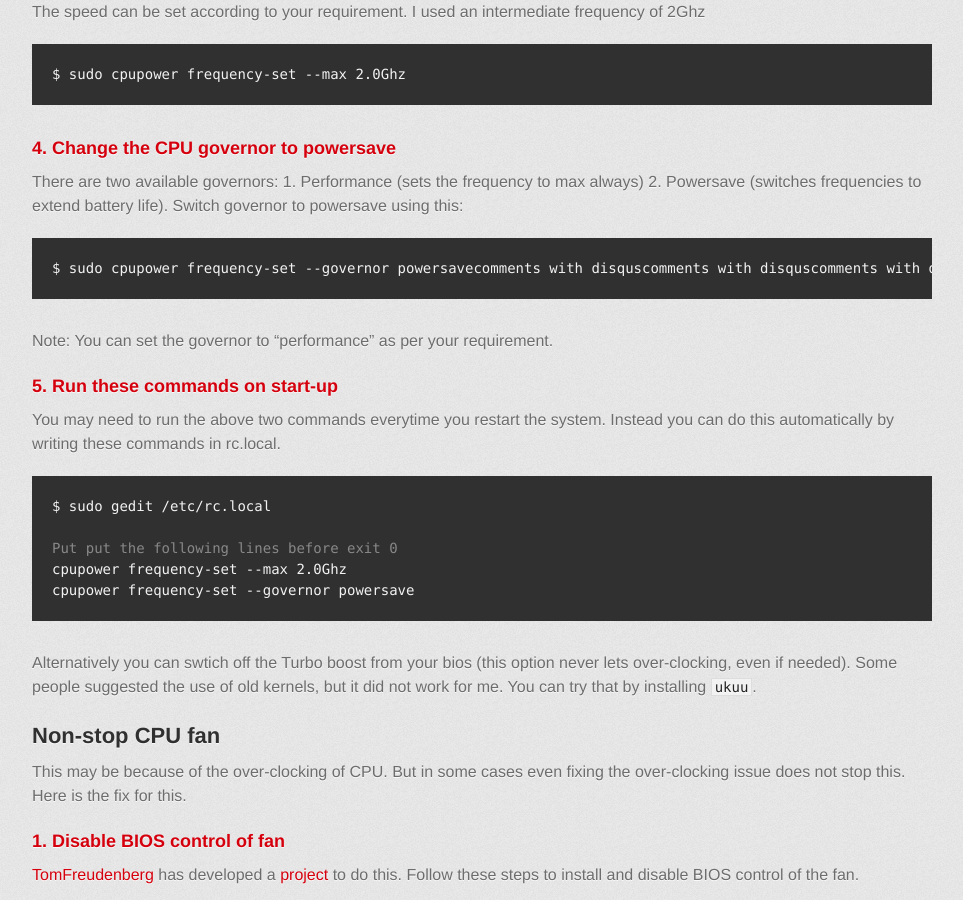
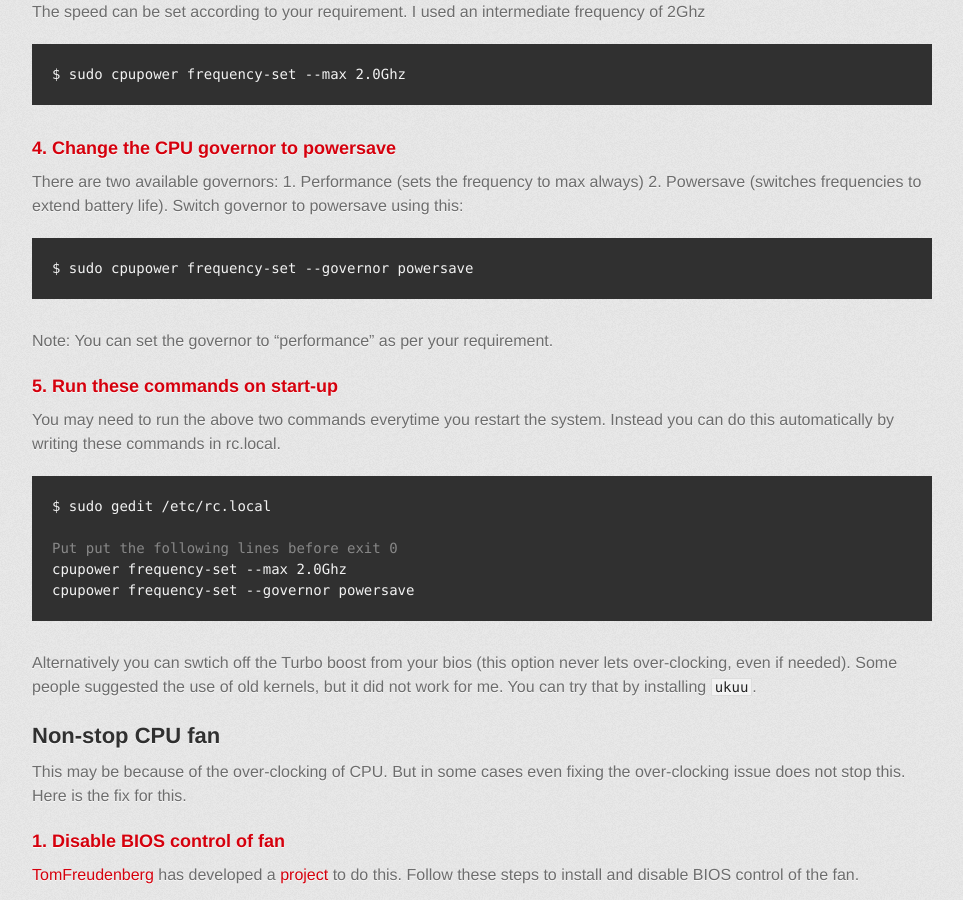
Before and after one commit to sphanit/sphanit.github.io, a Jekyll site: the page built from _posts/2019-03-18-u18heatfix.md, in a window 1280 px wide and 900 px high, scrolled down 900 px. Shown: the whole window, without its empty margins (158-1121 px from the left). Built offline with Jekyll 4.4.1, drawn with Linux system fonts in a browser that asks for light colours; some web fonts are replaced; comment, search, counter and statistics services are not loaded; the repository's description, which GitHub fills in, is left out.

Commit message:
Update 2019-03-18-u18heatfix.md

```diff
--- a/_posts/2019-03-18-u18heatfix.md
+++ b/_posts/2019-03-18-u18heatfix.md
@@ -28,7 +28,7 @@ The speed can be set according to your requirement. I used an intermediate frequ
 
 <h3>4. Change the CPU governor to powersave</h3>
 There are two available governors: 1. Performance (sets the frequency to max always) 2. Powersave (switches frequencies to extend battery life). Switch governor to powersave using this:
-<div class="highlighter-rouge"><div class="highlight"><pre class="highlight"><code>$ sudo cpupower frequency-set --governor powersavecomments with disquscomments with disquscomments with disqus
+<div class="highlighter-rouge"><div class="highlight"><pre class="highlight"><code>$ sudo cpupower frequency-set --governor powersave
 </code></pre></div></div>
 Note: You can set the governor to "performance" as per your requirement.
 
```
